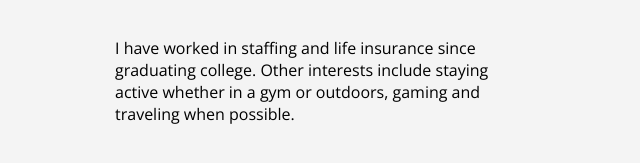
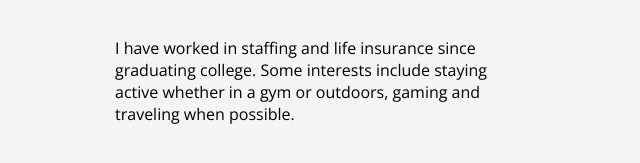
Before and after one commit to chkling/about-me, a plain HTML site: page index.html in a window 1280 px wide. Shown: the part 365-528 px from the top of the page, 635-1275 px from the left. Drawn offline with nearby package versions, Linux system fonts and the light colour scheme.

Commit message:
first commit

```diff
--- a/index.html
+++ b/index.html
@@ -35,7 +35,7 @@
         </p>
         <p>
           I have worked in staffing and life insurance since graduating college.
-          Other interests include staying active whether in a gym or outdoors,
+          Some interests include staying active whether in a gym or outdoors,
           gaming and traveling when possible.
         </p>
       </div>
```
